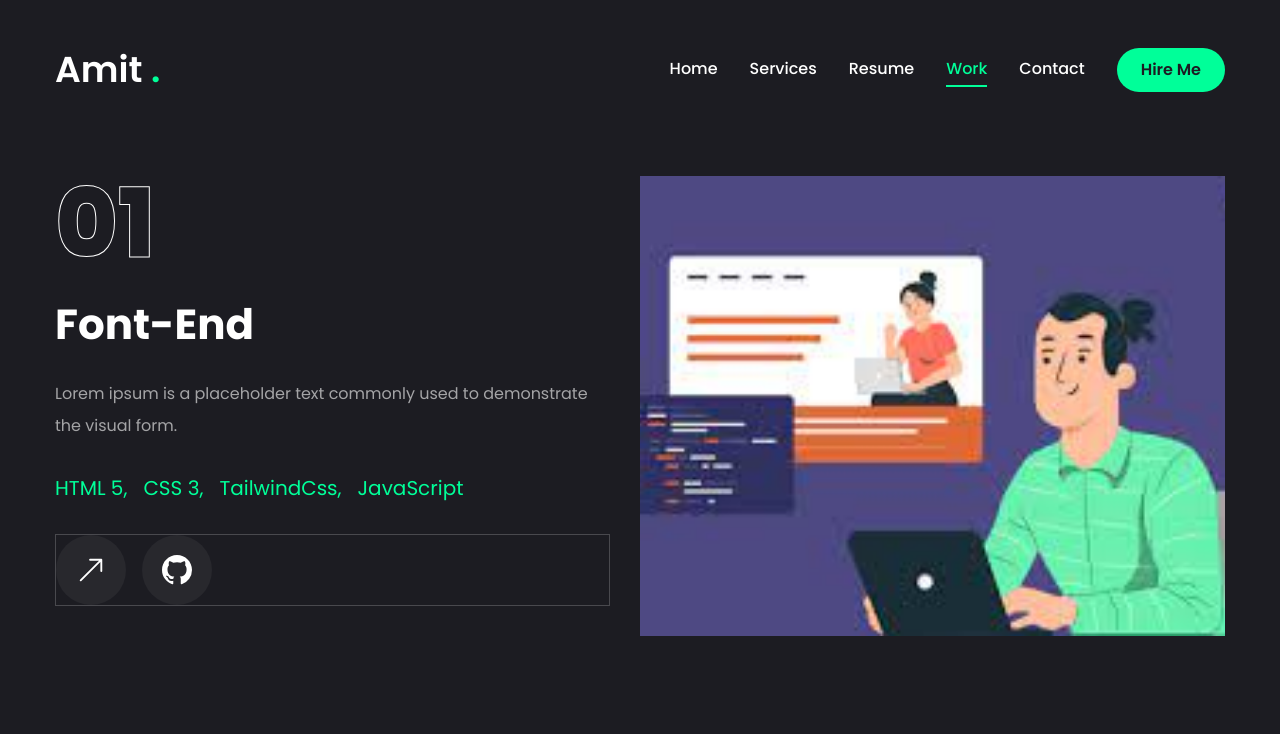
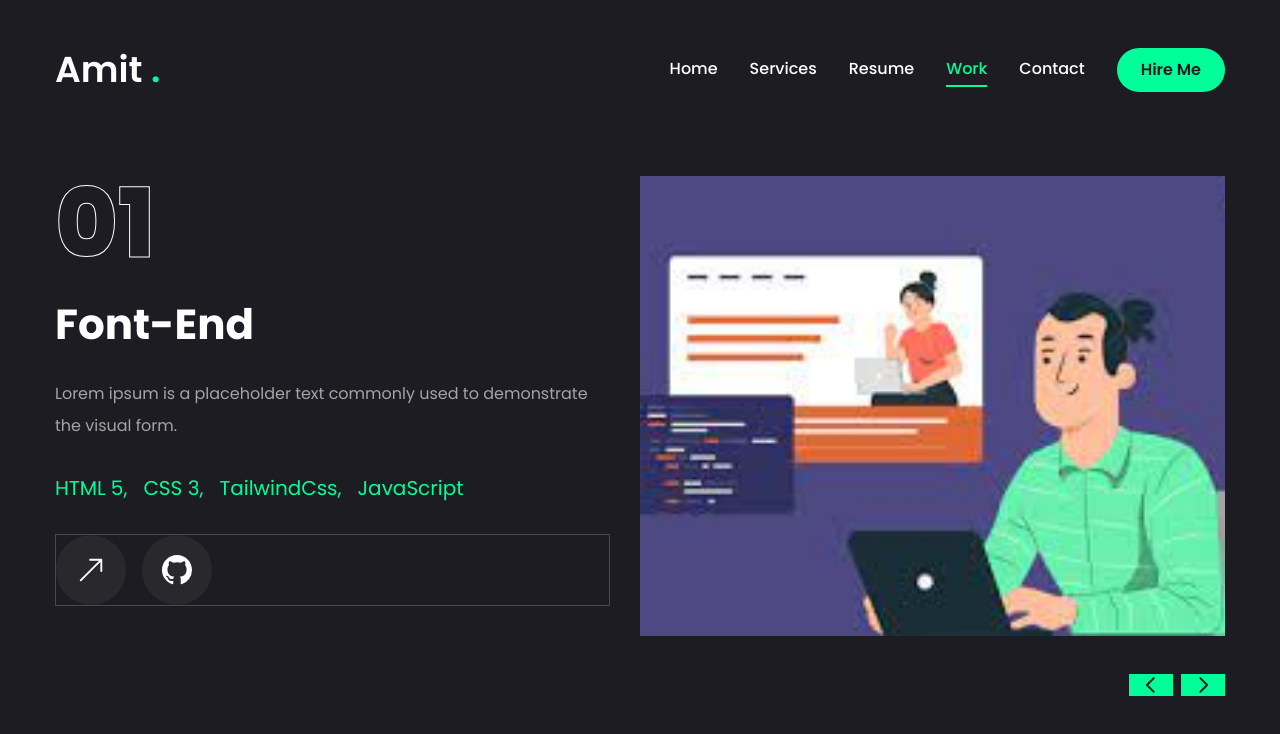
Before and after one commit to Amit-Biswas-WD/N_Portfolio_Website, a Next.js app: page /work in a window 1280 px wide. Shown: the top 734 px of the page. Built offline with nearby package versions, Linux system fonts and the light colour scheme.

Commit message:
Working section complete

```diff
--- a/app/work/page.jsx
+++ b/app/work/page.jsx
@@ -15,7 +15,6 @@
 import image1 from "@/public/assets/work/image.png";
 import image2 from "@/public/assets/work/image2.jpg";
 import image3 from "@/public/assets/work/images3.png";
-import { Component } from './../../.next/server/vendor-chunks/framer-motion';
 import WorkSliderBtn from "@/components/WorkSliderBtn";
 
 const projects = [
@@ -161,7 +160,8 @@
                 </SwiperSlide>
               )
             })}
-            <WorkSliderBtn/>
+            {/*  */}
+            <WorkSliderBtn containerStyles="flex gap-2 absolute right-0 bottom-[calc-(50%_-_22px)] xl:bottom-0 z-20 w-full justify-between xl:w-max xl:justify-none" btnStyles="bg-accent hover:bg-accent-hover text-primary text-[22px] w-[44px] h-44px] flex justify-center items-center transition-all"/>
           </Swiper>
         </div>
       </div>
--- a/components/WorkSliderBtn.jsx
+++ b/components/WorkSliderBtn.jsx
@@ -1,21 +1,21 @@
 "use client"
 
-import { useSwiper } from "swiper/react"
-import {PiCaretLeftBold, PiCaretRightBold} from "react-icons/pi"
+import { useSwiper } from 'swiper/react';
+import { PiCaretLeftBold, PiCaretRightBold } from 'react-icons/pi';
 
-const WorkSliderBtn = ({containerStyle, btnStyle, iconsStyle}) => {
+const WorkSliderBtn = ({ containerStyles, btnStyles, iconsStyles }) => {
   const swiper = useSwiper();
+
   return (
-    <div className={containerStyle}>
-      <button className={btnStyle}>
-        <PiCaretLeftBold className={iconsStyle}/>
+    <div className={containerStyles}>
+      <button className={btnStyles} onClick={() => swiper.slidePrev()}>
+        <PiCaretLeftBold className={iconsStyles} />
       </button>
-      kjhkgujguigyi
-      <button className={btnStyle}>
-        <PiCaretRightBold className={iconsStyle}/>
+      <button className={btnStyles} onClick={() => swiper.slideNext()}>
+        <PiCaretRightBold className={iconsStyles} />
       </button>
     </div>
-  )
-}
+  );
+};
 
-export default WorkSliderBtn
+export default WorkSliderBtn;
```
